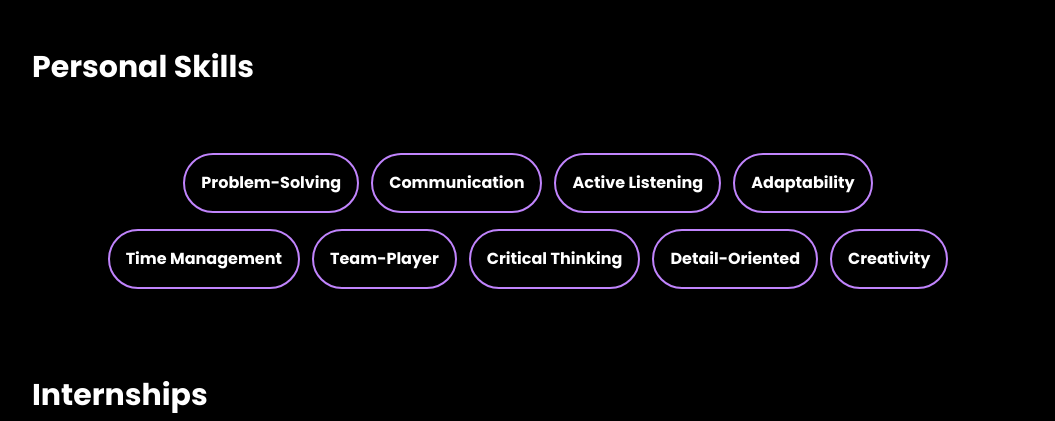
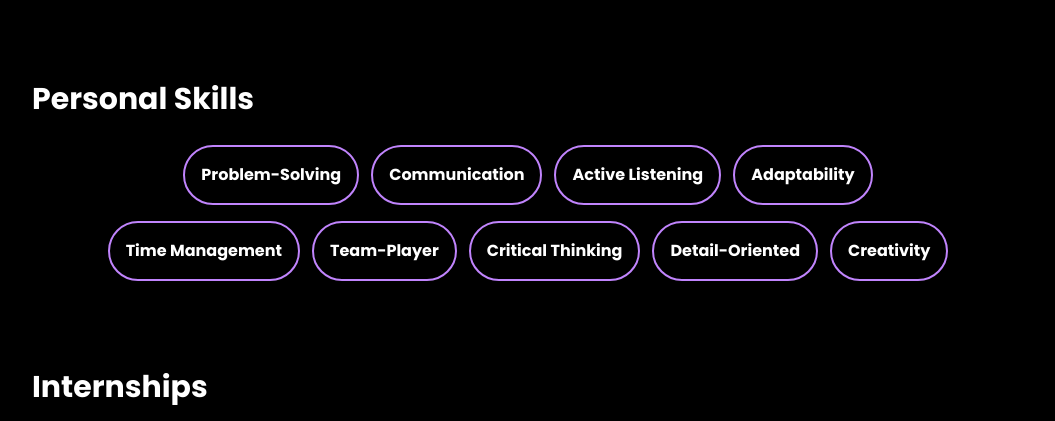
Before and after one commit to Mansi-Y-Patel/portfolio, a plain HTML site: page index.html in a window 1280 px wide. Shown: the part 1875-2296 px from the top of the page, without its empty margins (112-1167 px from the left). Drawn offline with nearby package versions, Linux system fonts and the light colour scheme.

Commit message:
Update index.html

```diff
--- a/index.html
+++ b/index.html
@@ -224,7 +224,8 @@
                 </div>
             </div>
         </div>
-        <div class="pt-8 py-10 text-3xl font-extrabold mb-5">Personal Skills</div>
+        <div class="pt-16">
+            <div class="text-3xl font-extrabold mb-5">Personal Skills</div>
             <div class="flex md:flex-col sm:flex-row items-center justify-center font-semibold">
                 <div class="grid md:grid-flow-col gap-3 p-2 justify-center">
                     <div class="border-purple-400 border-2 p-4 rounded-full text-center">Problem-Solving</div>
@@ -240,6 +241,7 @@
                     <div class="border-purple-400 border-2 p-4 rounded-full text-center">Creativity</div>
                 </div>
             </div>
+        </div>
     </div>
 
     <!-- Internships -->
```
